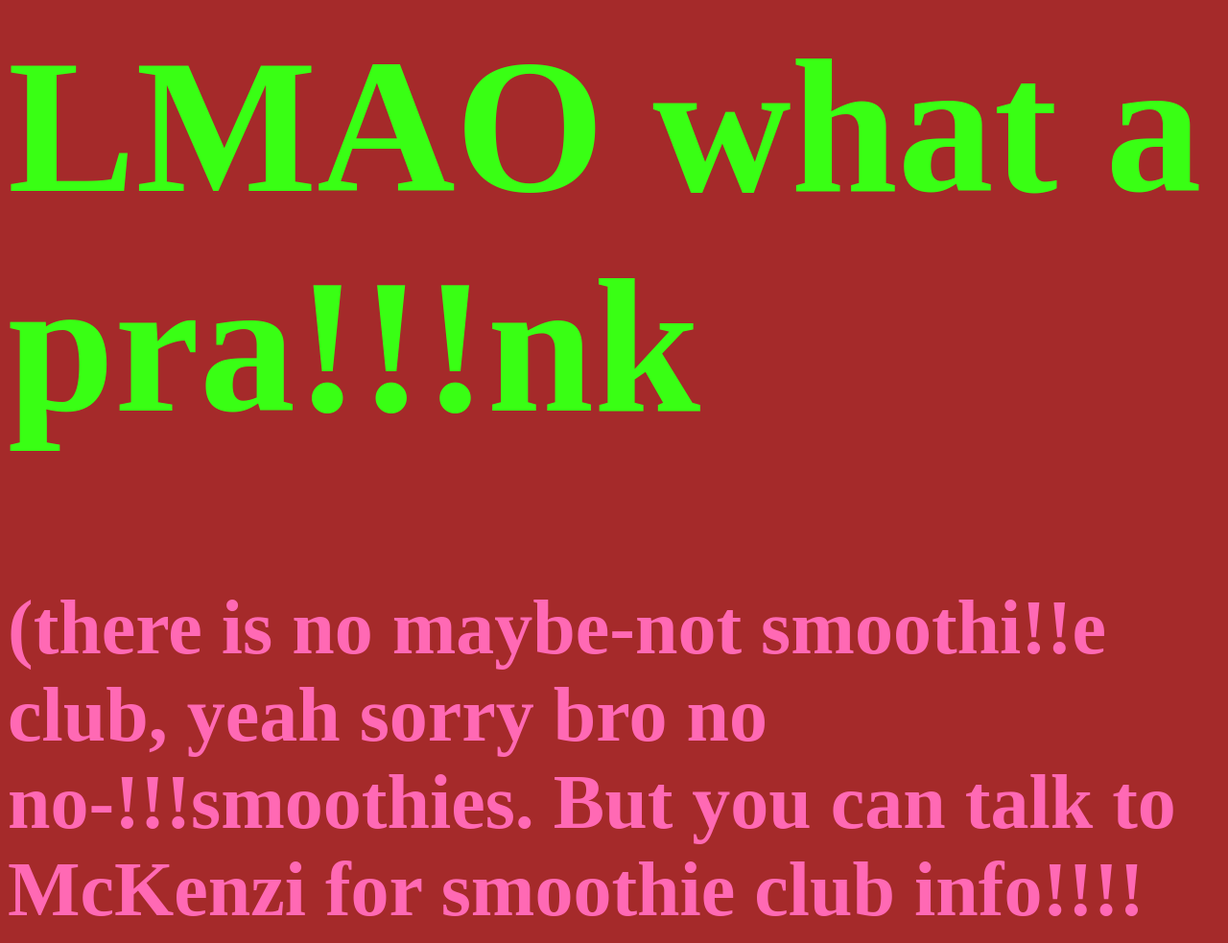
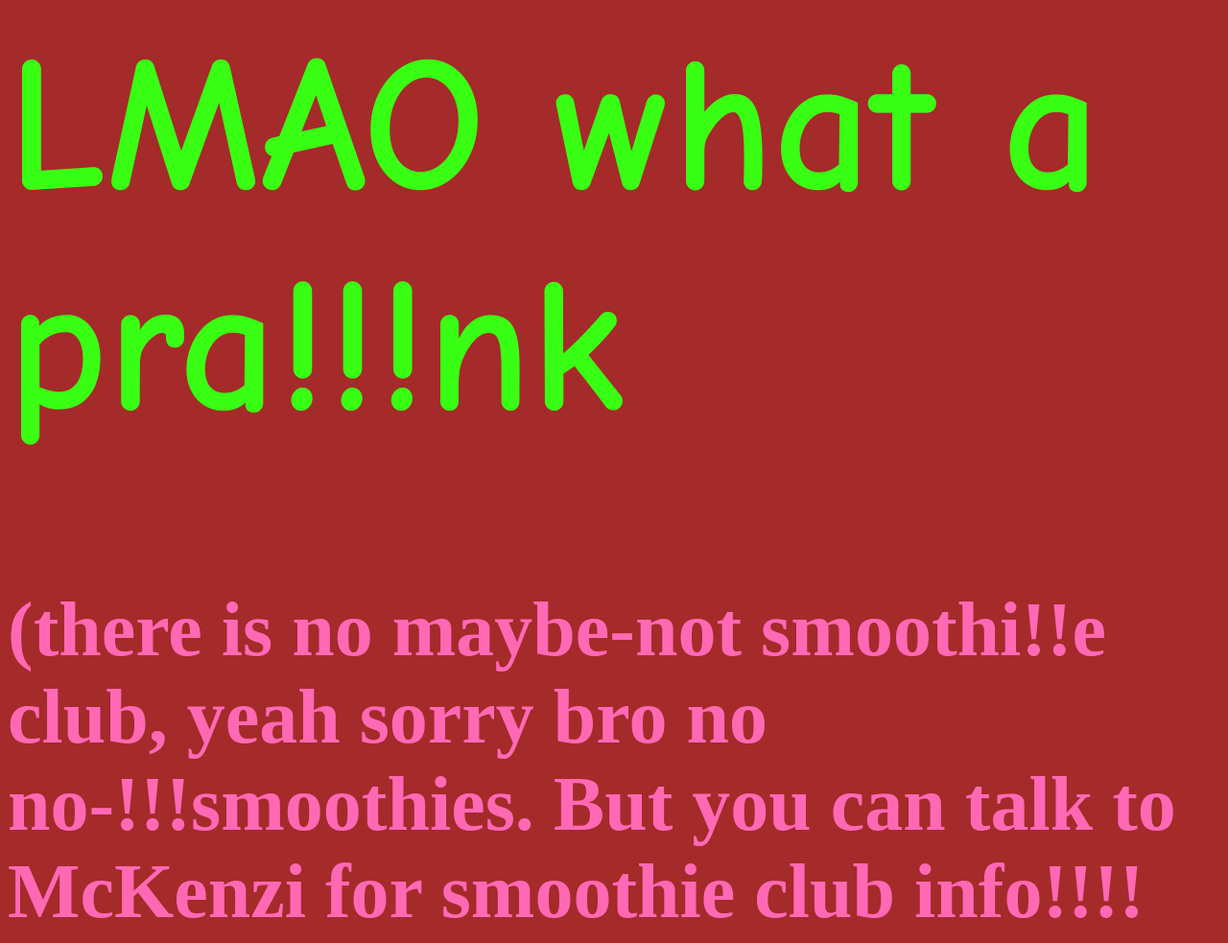
Before and after one commit to maybe-not-smoothie-club/maybe-not-smoothie-club.github.io, a plain HTML site: page index.html in a window 1280 px wide. Shown: the part 117-1100 px from the top of the page at 96% size. Drawn offline with Linux system fonts and the light colour scheme.

Commit message:
Update stylesheet.css

```diff
--- a/stylesheet.css
+++ b/stylesheet.css
@@ -1,6 +1,7 @@
 h1 {
   color: #39ff14;
   font-size: 200px;
+  font-family: "comic sans ms";
 }
 h3 {
   color: #ff69b4;
```
